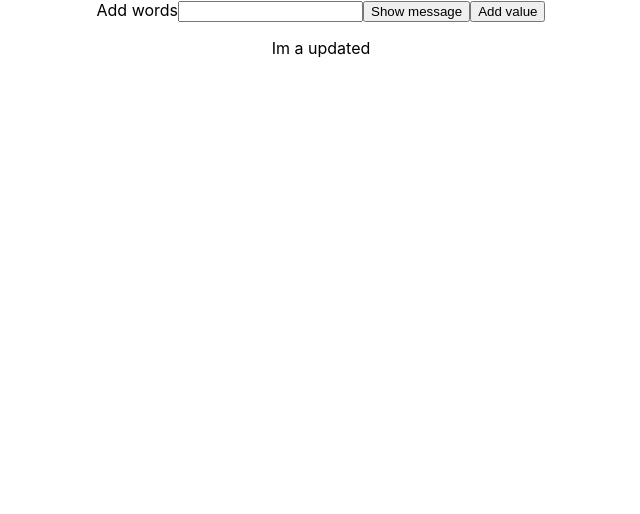
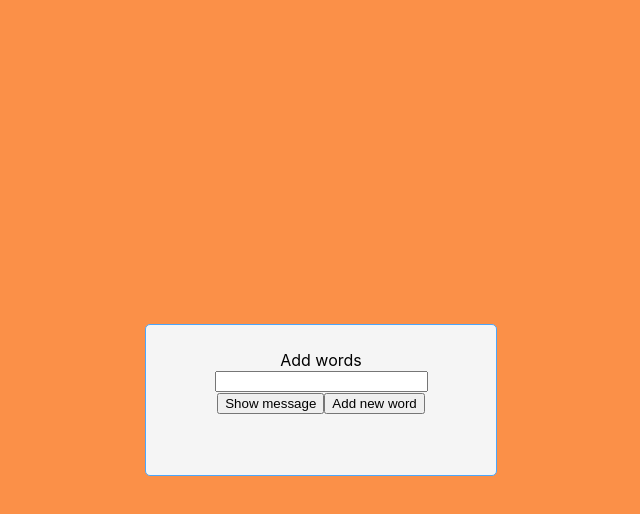
Before and after one commit to rene-mdd/form-words-generator-rene-mdd, a React (Create React App) app: page / in a window 1280 px wide. Shown: the top 514 px of the page, without its empty margins (319-959 px from the left). Built offline with nearby package versions, Linux system fonts and the light colour scheme.

Commit message:
exercise completed

```diff
--- a/src/App.css
+++ b/src/App.css
@@ -1,38 +1,43 @@
 .App {
+  width: 100%;
+  height: 100vh;
+  display: flex;
+  justify-content: center;
+  align-items: center;
+  background-color: rgb(251, 144, 72);
+
+}
+
+.main {
+  background-color: whitesmoke;
+  width: 350px;
+  height: 150px;
+  border: 1px solid rgb(75, 166, 251);
+  border-radius: 5px;
+}
+
+form {
+  display: flex;
+  flex-direction: column;
+}
+
+label {
   text-align: center;
 }
 
-.App-logo {
-  height: 40vmin;
-  pointer-events: none;
+p {
+  text-align: center;
 }
 
-@media (prefers-reduced-motion: no-preference) {
-  .App-logo {
-    animation: App-logo-spin infinite 20s linear;
-  }
+input {
+  width: 205px;
 }
 
-.App-header {
-  background-color: #282c34;
-  min-height: 100vh;
-  display: flex;
-  flex-direction: column;
-  align-items: center;
-  justify-content: center;
-  font-size: calc(10px + 2vmin);
-  color: white;
+label:nth-child(1) {
+  margin-top: 25px;
+
 }
 
-.App-link {
-  color: #61dafb;
+.styleComponent {
+  height: 20px;
 }
-
-@keyframes App-logo-spin {
-  from {
-    transform: rotate(0deg);
-  }
-  to {
-    transform: rotate(360deg);
-  }
-}
--- a/src/components/Generator.js
+++ b/src/components/Generator.js
@@ -7,7 +7,8 @@ class Generator extends React.Component {
         this.state = {
             addVal: [],
             val: '',
-            plug: false
+            plug: false,
+            errorMsg: ''
         }
 
         console.log(this.state)
@@ -25,7 +26,7 @@ class Generator extends React.Component {
         // let peoplArrayClone = [...this.state.val];
         this.setState(previousState => ({
             addVal: [...previousState.addVal, this.state.val],
-            val: []
+            val: ""
         }))
         console.log(this.state)
         evt.preventDefault();
@@ -33,29 +34,32 @@ class Generator extends React.Component {
 
     show(e) {
         e.preventDefault();
-        if (this.state.addVal.length >= 2) {
+        if (this.state.addVal.length > 2) {
             this.setState({ plug: true })
+        }
+        if(this.state.addVal.length < 2){
+            this.setState({errorMsg: "You need to fill 3 words"})
         }
     }
 
 
     render() {
         return (
-            <div>
+            <div className="main">
                 {this.state.plug &&
                     <ShowMessage words={this.state.addVal} />
                 }
                 <form>
-                    <label htmlFor="text">Add words
+                    <label htmlFor="text">Add words <br/>
         <input type="text" value={this.state.val} onChange={evt => this.changeText(evt)} name={this.state.val} />
                     </label>
                     <label>
                         <button onClick={this.show}>Show message</button>
-                        <button onClick={this.addValue}>Add value</button>
+                        <button onClick={this.addValue}>Add new word</button>
                     </label>
                 </form>
                 <div>
-                    <p>Im a {this.state.val} updated {this.state.addVal}</p>
+            <p>{this.state.errorMsg}</p>
                 </div>
             </div>
         )
--- a/src/components/ShowMessage.js
+++ b/src/components/ShowMessage.js
@@ -9,7 +9,7 @@ class ShowMessage extends React.Component {
         }
 
         this.wordsFunc = this.wordsFunc.bind(this);
-        this.counter = 0;
+
     }
 
     componentDidMount() {
@@ -24,7 +24,8 @@ class ShowMessage extends React.Component {
 
     wordsFunc() {
         this.setState((state) => {
-            const newCounter = this.props.words.length - 1 == this.state.counter ? 0 : state.counter++
+            const newCounter = this.props.words.length == this.state.counter ? 0 : state.counter++;
+            console.log(newCounter)
             return {
                 counter: newCounter
              }
@@ -40,7 +41,7 @@ class ShowMessage extends React.Component {
     render() {
 
         return (
-            <div>
+            <div className="styleComponent">
                 <p >I'm a {this.props.words[this.state.counter]}</p>
             </div>
         )
```
